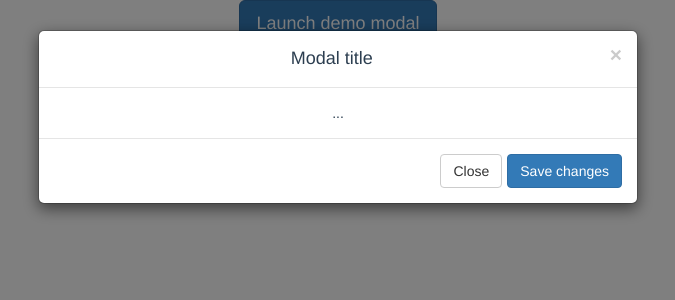
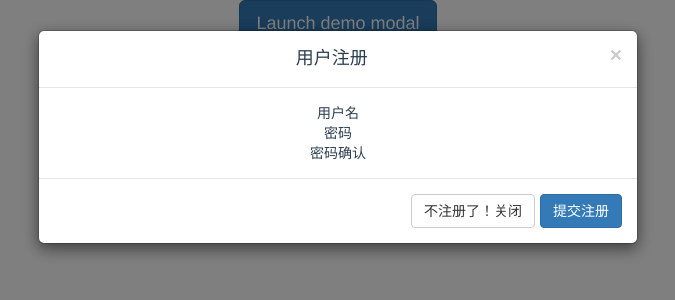
Before and after one commit to ChenZiWen66/LoginPageProject, a Vue app in the folder loginpage/: page / in a window 1280 px wide. Both pictures are taken after a click on the button "Launch demo modal". Shown: the top 300 px of the page, without its empty margins (302-977 px from the left). Built offline with nearby package versions, Linux system fonts and the light colour scheme.

Commit message:
1.将模态框改名为RegisterModel,修改了模态框的内容，让它看起来像一个注册框

```diff
--- a/loginpage/src/components/Model.vue
+++ b/loginpage/src/components/RegisterModel.vue
@@ -11,14 +11,16 @@
                 <div class="modal-content">
                     <div class="modal-header">
                         <button type="button" class="close" data-dismiss="modal" aria-label="Close"><span aria-hidden="true">&times;</span></button>
-                        <h4 class="modal-title" id="myModalLabel">Modal title</h4>
+                        <h4 class="modal-title" id="myModalLabel">用户注册</h4>
                     </div>
                     <div class="modal-body">
-                        ...
+                        <div>用户名</div>
+                        <div>密码</div>
+                        <div>密码确认</div>
                     </div>
                     <div class="modal-footer">
-                        <button type="button" class="btn btn-default" data-dismiss="modal">Close</button>
-                        <button type="button" class="btn btn-primary">Save changes</button>
+                        <button type="button" class="btn btn-default" data-dismiss="modal">不注册了！关闭</button>
+                        <button type="button" class="btn btn-primary">提交注册</button>
                     </div>
                 </div>
             </div>
--- a/loginpage/src/views/Login.vue
+++ b/loginpage/src/views/Login.vue
@@ -5,7 +5,7 @@
 </template>
 
 <script>
-    import Model from "../components/Model.vue"
+    import Model from "../components/RegisterModel.vue"
 
     export default {
         name: "Login",
@@ -14,7 +14,3 @@
         }
     }
 </script>
-
-<style scoped>
-
-</style>
```
